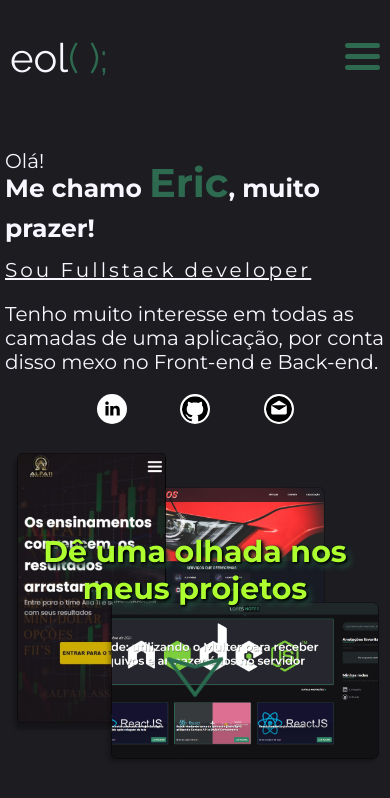
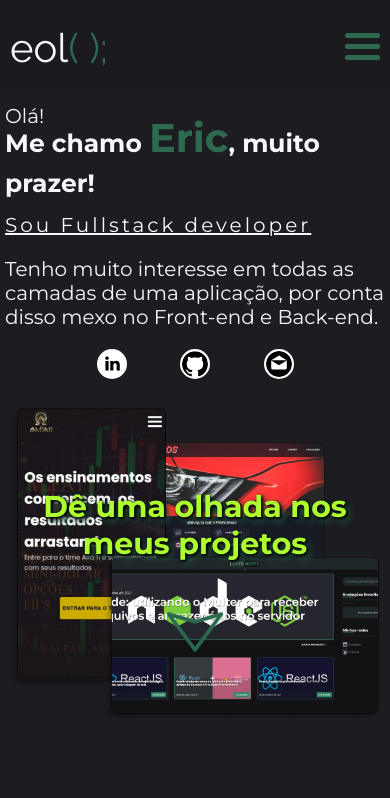
Before and after one commit to EricEOL/ericeol.dev, an Angular app: page /home in a window 390 px wide. Shown: the top 798 px of the page. Built offline with nearby package versions, Linux system fonts and the light colour scheme.

Commit message:
Ajustes na home - mobile

```diff
--- a/src/app/core/components/header/header-mobile.component.css
+++ b/src/app/core/components/header/header-mobile.component.css
@@ -3,8 +3,12 @@
   header {
     position: relative;
     max-width: 1500px;
-    padding: 30px 10px;
+    padding: 0 10px;
+    padding-top: 20px;
+    padding-bottom: 15px;
     margin: 0 auto;
+
+    background-color: #1A1A1F;
 
     display: flex;
     align-items: center;
--- a/src/app/core/components/home/home-mobile.component.css
+++ b/src/app/core/components/home/home-mobile.component.css
@@ -3,7 +3,7 @@
     display: flex;
     flex-direction: column;
     align-items: center;
-    margin-top: 20px;
+    margin-top: 0;
   }
 
   .home .presentation {
```
